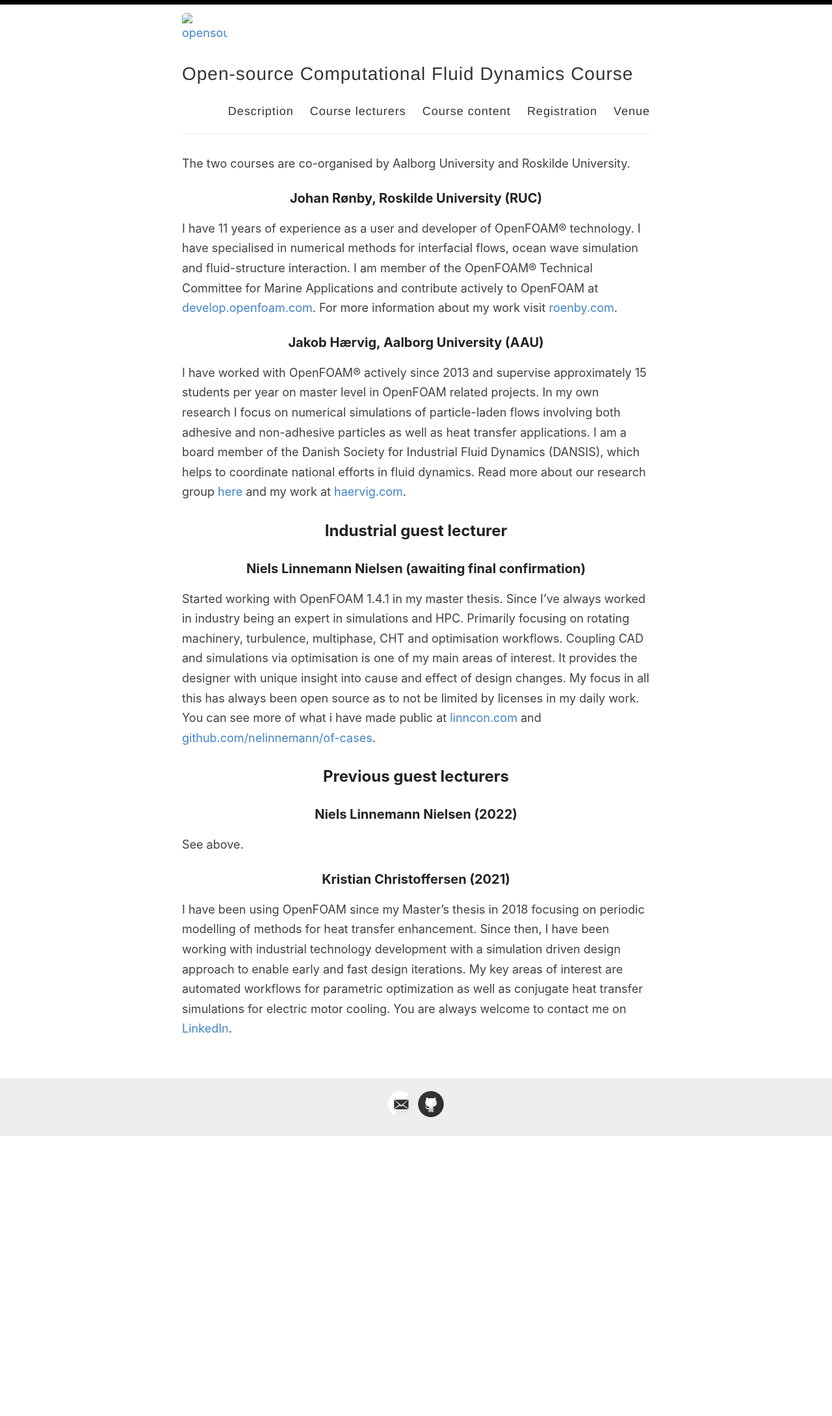
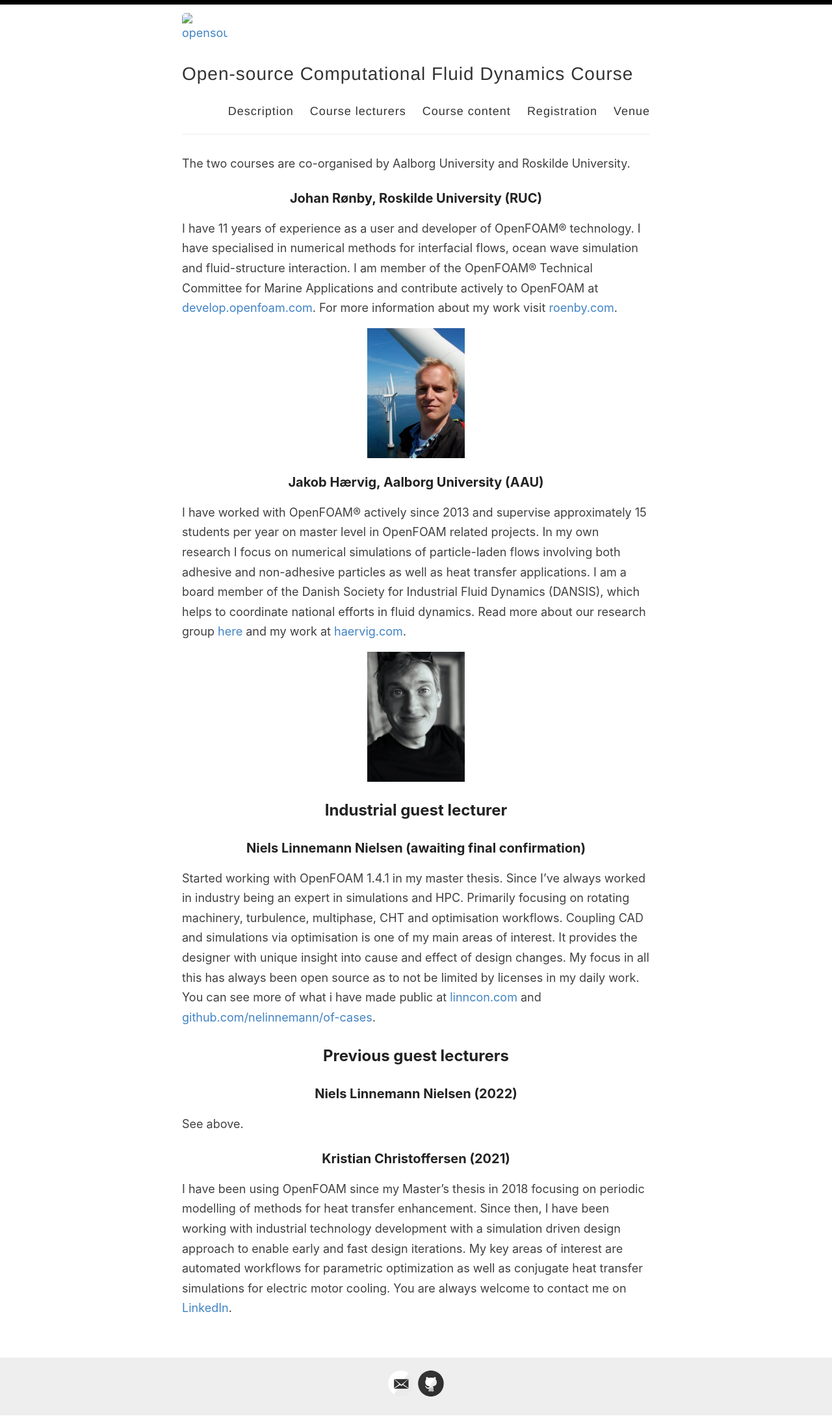
Before and after one commit to OpenSourceCFDCourse/opensourcecfdcourse.github.io, a Jekyll site: the page built from _pages/lecturers.md, in a window 1280 px wide. Shown: the whole page at 65% size. Built offline with Jekyll 4.4.1, drawn with Linux system fonts in a browser that asks for light colours; before the commit the page ends 1749 px from its top, so only the background shows below that.

Commit message:
Update lecturers.md

```diff
--- a/_pages/lecturers.md
+++ b/_pages/lecturers.md
@@ -9,8 +9,12 @@
 ### Johan Rønby, Roskilde University (RUC)
 I have 11 years of experience as a user and developer of OpenFOAM® technology. I have specialised in numerical methods for interfacial flows, ocean wave simulation and fluid-structure interaction. I am member of the OpenFOAM® Technical Committee for Marine Applications and contribute actively to OpenFOAM at [develop.openfoam.com](https://develop.openfoam.com). For more information about my work visit [roenby.com](https://www.roenby.com).
 
+<img src="/images/270px-Member_photo_Johan2.png"  height="200">
+
 ### Jakob Hærvig, Aalborg University (AAU)
 I have worked with OpenFOAM® actively since 2013 and supervise approximately 15 students per year on master level in OpenFOAM related projects. In my own research I focus on numerical simulations of particle-laden flows involving both adhesive and non-adhesive particles as well as heat transfer applications. I am a board member of the Danish Society for Industrial Fluid Dynamics (DANSIS), which helps to coordinate national efforts in fluid dynamics. Read more about our research group [here](https://www.energy.aau.dk/research-groups/heat/) and my work at [haervig.com](https://www.haervig.com).
+
+<img src="/images/Jakob.png"  height="200">
 
 ## Industrial guest lecturer
 
```
